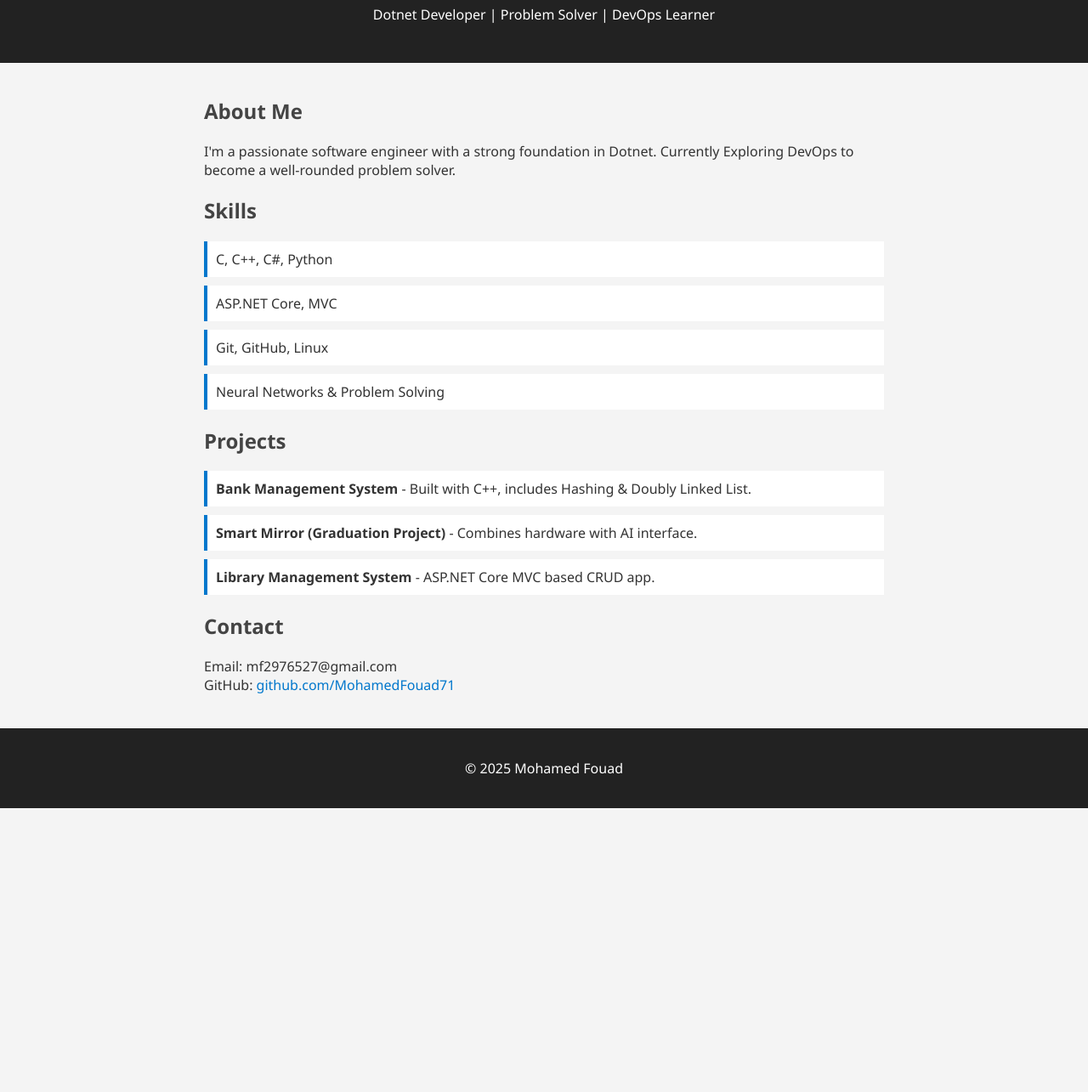
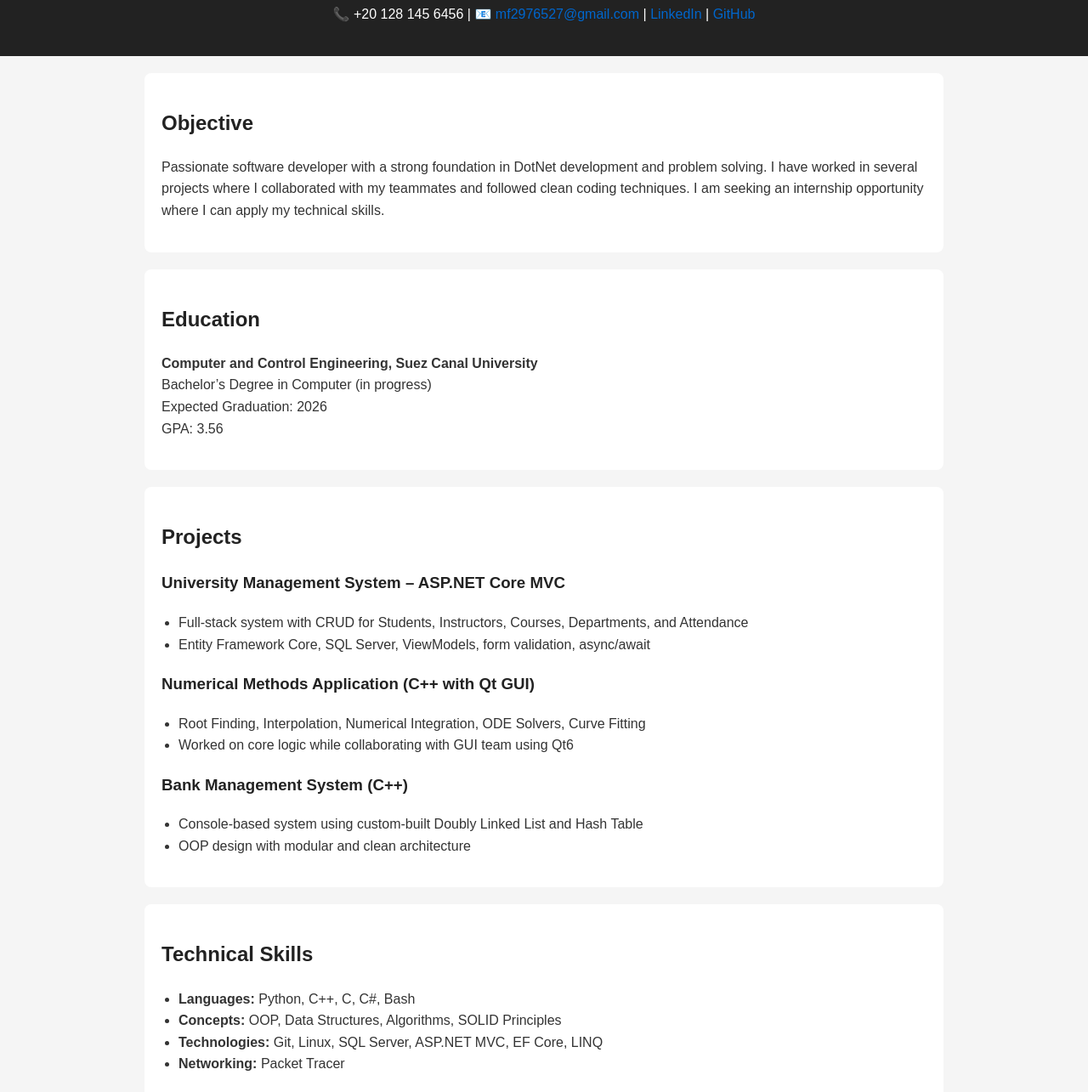
Before and after one commit to MohamedFouad71/Mohamed_Fouad_Porifolio, a plain HTML site: page index.html in a window 1280 px wide. Shown: the part 110-1395 px from the top of the page at 85% size. Before the commit the page ends 1061 px from the top, so only its background shows below. Drawn offline with Linux system fonts and the light colour scheme.

Commit message:
Update the portifolio

```diff
--- a/index.html
+++ b/index.html
@@ -1,97 +1,114 @@
 <!DOCTYPE html>
 <html lang="en">
 <head>
-    <meta charset="UTF-8">
-    <meta name="viewport" content="width=device-width, initial-scale=1.0">
-    <title>Mohamed Fouad - Portfolio</title>
+  <meta charset="UTF-8" />
+  <meta name="viewport" content="width=device-width, initial-scale=1.0" />
+  <title>Mohamed Fouad Rashid - Portfolio</title>
   <style>
     body {
-            font-family: 'Segoe UI', Tahoma, Geneva, Verdana, sans-serif;
+      font-family: Arial, sans-serif;
+      line-height: 1.6;
       margin: 0;
-            background-color: #f4f4f4;
+      padding: 0;
+      background-color: #f5f5f5;
       color: #333;
     }
-
     header {
       background-color: #222;
-            color: #fff;
-            padding: 30px;
+      color: white;
+      padding: 20px;
       text-align: center;
     }
-
     section {
-            max-width: 800px;
-            margin: 40px auto;
-            padding: 0 20px;
+      max-width: 900px;
+      margin: 20px auto;
+      padding: 20px;
+      background: white;
+      border-radius: 8px;
     }
-
-        h2 {
-            color: #444;
+    h1, h2, h3 {
+      color: #222;
     }
-
     ul {
-            list-style: none;
-            padding: 0;
+      padding-left: 20px;
     }
-
-        li {
-            background: #fff;
-            padding: 10px;
-            margin-bottom: 10px;
-            border-left: 4px solid #0077cc;
+    a {
+      color: #0066cc;
+      text-decoration: none;
     }
-
-        footer {
-            text-align: center;
-            padding: 20px;
-            background: #222;
-            color: #fff;
-        }
-
-        a {
-            color: #0077cc;
-            text-decoration: none;
+    a:hover {
+      text-decoration: underline;
     }
   </style>
 </head>
 <body>
-
   <header>
-        <h1>Mohamed Fouad</h1>
-        <p> Dotnet Developer | Problem Solver | DevOps Learner</p>
+    <h1>Mohamed Fouad Rashid</h1>
+    <p>
+      📞 +20 128 145 6456 |
+      📧 <a href="mailto:mf2976527@gmail.com">mf2976527@gmail.com</a> |
+      <a href="http://www.linkedin.com/in/mohamed-fouad71" target="_blank">LinkedIn</a> |
+      <a href="https://github.com/MohamedFouad71" target="_blank">GitHub</a>
+    </p>
   </header>
 
   <section>
-        <h2>About Me</h2>
+    <h2>Objective</h2>
     <p>
-            I'm a passionate software engineer with a strong foundation in Dotnet. Currently Exploring DevOps to become a well-rounded problem solver.
-        </p>
-
-        <h2>Skills</h2>
-        <ul>
-            <li>C, C++, C#, Python</li>
-            <li>ASP.NET Core, MVC</li>
-            <li>Git, GitHub, Linux</li>
-            <li>Neural Networks & Problem Solving</li>
-        </ul>
-
-        <h2>Projects</h2>
-        <ul>
-            <li><strong>Bank Management System</strong> - Built with C++, includes Hashing & Doubly Linked List.</li>
-            <li><strong>Smart Mirror (Graduation Project)</strong> - Combines hardware with AI interface.</li>
-            <li><strong>Library Management System</strong> - ASP.NET Core MVC based CRUD app.</li>
-        </ul>
-
-        <h2>Contact</h2>
-        <p>
-            Email: mf2976527@gmail.com <br>
-            GitHub: <a href="https://github.com/MohamedFouad71" target="_blank">github.com/MohamedFouad71</a>
+      Passionate software developer with a strong foundation in DotNet development and problem solving.
+      I have worked in several projects where I collaborated with my teammates and followed clean coding techniques.
+      I am seeking an internship opportunity where I can apply my technical skills.
     </p>
   </section>
 
-    <footer>
-        <p>&copy; 2025 Mohamed Fouad</p>
-    </footer>
+  <section>
+    <h2>Education</h2>
+    <p><strong>Computer and Control Engineering, Suez Canal University</strong><br>
+    Bachelor’s Degree in Computer (in progress)<br>
+    Expected Graduation: 2026<br>
+    GPA: 3.56</p>
+  </section>
+
+  <section>
+    <h2>Projects</h2>
+
+    <h3>University Management System – ASP.NET Core MVC</h3>
+    <ul>
+      <li>Full-stack system with CRUD for Students, Instructors, Courses, Departments, and Attendance</li>
+      <li>Entity Framework Core, SQL Server, ViewModels, form validation, async/await</li>
+    </ul>
+
+    <h3>Numerical Methods Application (C++ with Qt GUI)</h3>
+    <ul>
+      <li>Root Finding, Interpolation, Numerical Integration, ODE Solvers, Curve Fitting</li>
+      <li>Worked on core logic while collaborating with GUI team using Qt6</li>
+    </ul>
+
+    <h3>Bank Management System (C++)</h3>
+    <ul>
+      <li>Console-based system using custom-built Doubly Linked List and Hash Table</li>
+      <li>OOP design with modular and clean architecture</li>
+    </ul>
+  </section>
+
+  <section>
+    <h2>Technical Skills</h2>
+    <ul>
+      <li><strong>Languages:</strong> Python, C++, C, C#, Bash</li>
+      <li><strong>Concepts:</strong> OOP, Data Structures, Algorithms, SOLID Principles</li>
+      <li><strong>Technologies:</strong> Git, Linux, SQL Server, ASP.NET MVC, EF Core, LINQ</li>
+      <li><strong>Networking:</strong> Packet Tracer</li>
+    </ul>
+  </section>
+
+  <section>
+    <h2>Courses</h2>
+    <ul>
+      <li><strong>.NET Development – ITI (July 2025):</strong> C#, ASP.NET MVC, EF Core, LINQ, SQL</li>
+      <li><strong>Mobile Network Specialist – ITI (August 2025):</strong> Linux, Databases, Mobile Networks</li>
+      <li><strong>DevOps – DEPI (In Progress):</strong> Linux, Bash, Git, Docker</li>
+    </ul>
+  </section>
 
 </body>
 </html>
```
Lines whose indentation alone changed are shown as unchanged.
